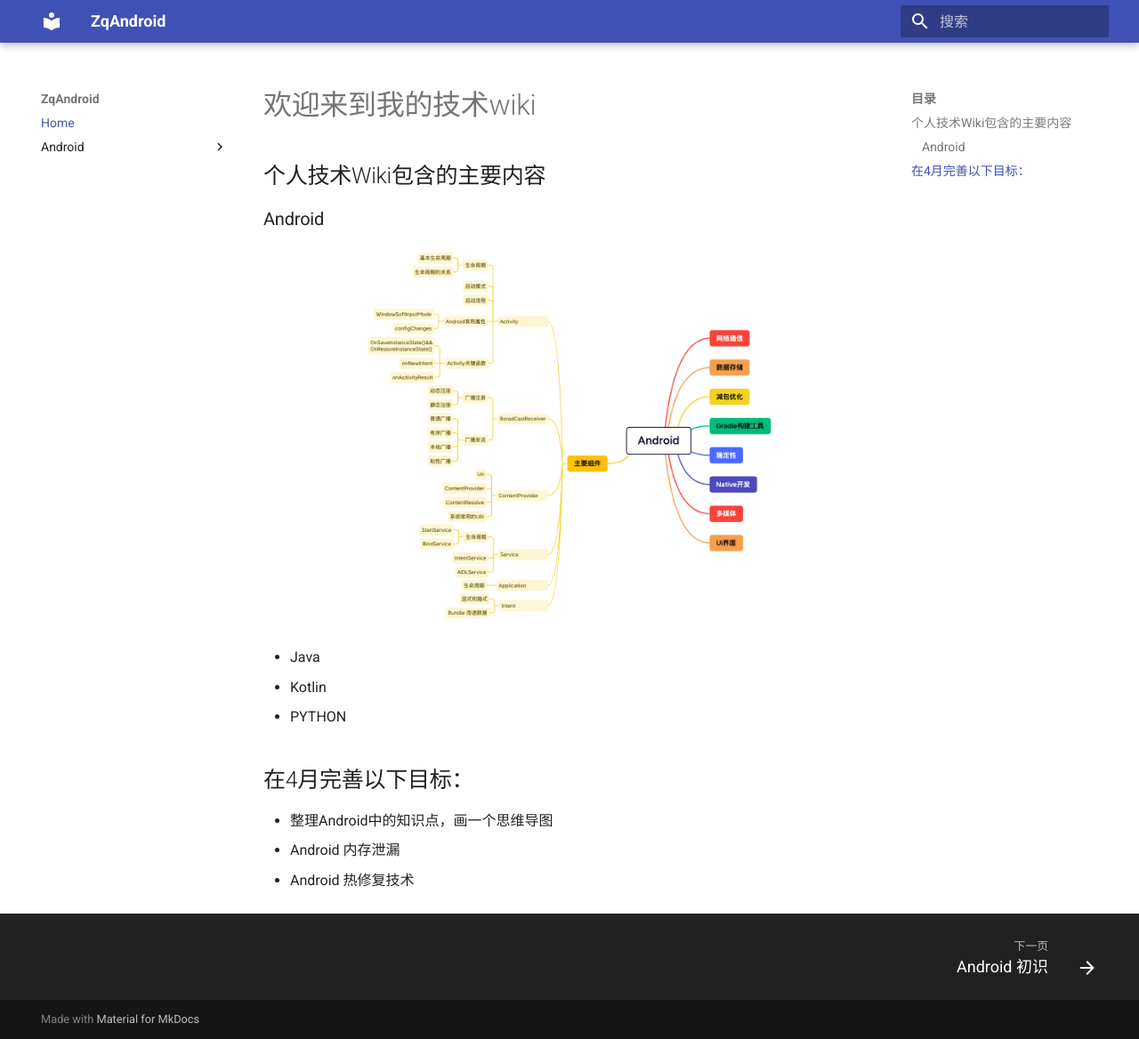
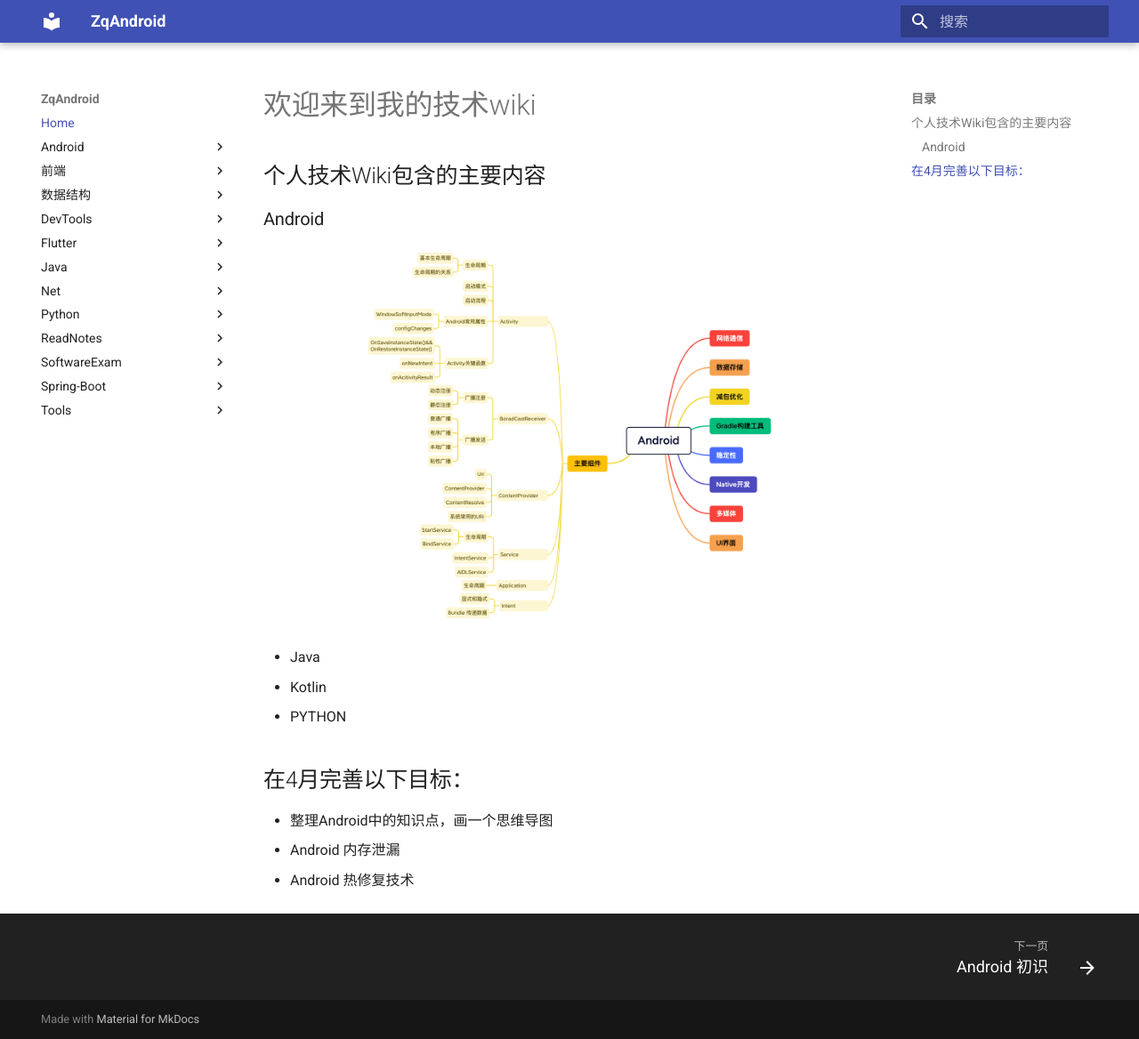
Before and after one commit to zqLrr/ZqAndroid, an MkDocs documentation site: the page built from docs/index.md, in a window 1280 px wide and 1168 px high. Shown: the whole window at 89% size. Built offline with MkDocs 1.6.1 and Material for MkDocs 9.7.7, drawn with Linux system fonts in a browser that asks for light colours; some of the changed lines change nothing that is shown.

Commit message:
添加Blog

```diff
--- a/mkdocs.yml
+++ b/mkdocs.yml
@@ -4,7 +4,6 @@
 edit_uri: -/blob/master/
 site_description: 个人技术wiki
 site_author: Zq
-
 
 theme:
   name: material
@@ -20,15 +19,91 @@
   - Android:
     - Android 初识: 'Android/1安卓学习.md'
     - Android 大纲: 'Android/2Android大纲.md'
-
+    - Activity 启动流程和启动模式源码解析: 'Android/1Acticity启动流程和启动模式源码解析.md'
+    - Activity: 'Android/1Activity.md'
+    - Broadcast Receiver: 'Android/2Boradcast Receiver.md'
+    - Service: 'Android/3Service.md'
+    - View控件和布局: 'Android/3View控件和布局.md'
+    - 多媒体: 'Android/4多媒体.md'
+    - ContentProvider: 'Android/4ContentProvider.md'
+    - Android 的消息传递机制——Handler: 'Android/5Android 的消息传递机制——Handler.md'
+    - Application: 'Android/5Application.md'
+    - Android Lint ——代码优化的扫描工具: 'Android/6Android Lint ——代码优化的扫描工具.md'
+    - Android 杂记: 'Android/7Android 杂记.md'
+    - Android混淆——proguard: 'Android/8Android混淆——proguard.md'
+    - 暗黑模式(深色主题)适配: 'Android/9暗黑模式(深色主题)适配.md'
+    - Android Crash 分析: 'Android/10Android Crash 分析.md'
+    - 设计模式: 'Android/11 设计模式.md'
+    - Otto库、IPCOtto库的使用: 'Android/12 Otto库、IPCOtto库的使用.md'
+    - Gradle 构建工具的使用: 'Android/13 Gradle 构建工具的使用.md'
+    - Service: 'Android/14 Service.md'
+    - Android 常用业务功能: 'Android/15 Android 常用业务功能.md'
+    - Jetpacket基础学习: 'Android/17 Jetpacket基础学习.md'
+    - RxJAVA 基础知识: 'Android/18 RxJAVA 基础知识.md'
+    - 音视频开发: 'Android/19 音视频开发.md'
+    - 性能优化: 'Android/20 性能优化.md'
+    - Gson使用和源码解析: 'Android/21Gson使用和源码解析.md'
+    - Kotlin 语法入门: 'Android/22 Kotlin 语法入门.md'
+    - OkDownLoad 使用教程: 'Android/23 OkDownLoad 使用教程.md'
+    - 自动化测试: 'Android/24 自动化测试.md'
+    - Apk大小优化: 'Android/25 Apk大小优化.md'
+    - AOSP源码学习: 'Android/26 AOSP源码学习.md'
+    - JNI 和.SO入门: 'Android/27 JNI 和.SO入门.md'
+    - 内存泄漏方案处理: 'Android/28 内存泄漏方案处理.md'
+    - Room数据库的使用: 'Android/29 Room数据库的使用.md'
+    - 网络整理: 'Android/30.网络整理.md'
+    - 鸿蒙开发: 'Android/31.鸿蒙开发.md'
+    - Android 资源详解: 'Android/33Android 资源详解.md'
+    - Compose的使用: 'Android/34Compose的使用.md'
+    - 反编译工具使用和总结: 'Android/反编译工具使用和总结.md'
+    - 模块间通信: 'Android/模块间通信.md'
+    - 嵌套滑动造成的滑动冲突原理分析: 'Android/嵌套滑动造成的滑动冲突原理分析.md'
+    - 自定义View: 'Android/自定义View.md'
+    - Android 问题总结: 'Android/Android 问题总结.md'
+    - Android Demo  200: 'Android/Android Demo  200.md'
+    - Android工具使用教程: 'Android/Android工具使用教程.md'
+    - AppBarLayout的使用: 'Android/AppBarLayout的使用.md'
+    - ContentProvider: 'Android/ContentProvider.md'
+    - Fragment的知识点: 'Android/Fragment的知识点.md'
+    - Plugin 插件开发: 'Android/Plugin 插件开发.md'
+    - README: 'Android/README.md'
+  - 前端:
+    - 跨端经验开发: '前端/跨端经验开发.md'
+    - css: '前端/css.md'
+    - Preact: '前端/Preact.md'
+    - Vue: '前端/Vue.md'
+  - 数据结构:
+    - 1绪论: '数据结构/1绪论.md'
+  - DevTools:
+    - docker使用: 'DevTools/docker使用.md'
+    - Easy-Make本地搭建: 'DevTools/Easy-Make本地搭建.md'
+  - Flutter:
+    - Base: 'Flutter/Base.md'
+  - Java:
+    - JAVA 线程详解: 'Java/JAVA 线程详解.md'
+    - Java基础学习: 'Java/Java基础学习.md'
+    - Java异常: 'Java/Java异常.md'
+    - Java注解（Annotation）: 'Java/Java注解（Annotation）.md'
+    - LeetCode 题解: 'Java/LeetCode 题解.md'
+  - Net:
+    - Http协议: 'Net/Http协议.md'
+  - Python:
+    - Python 教程: 'Python/Python 教程.md'
+  - ReadNotes:
+    - Coding Easy: 'ReadNotes/Coding Easy.md'
+  - SoftwareExam:
+    - 层次式架构范文: 'SoftwareExam/层次式架构范文.md'
+    - software: 'SoftwareExam/software.md'
+  - Spring-Boot:
+    - Spring-Boot 框架: 'Spring-Boot/Spring-Boot 框架.md'
+  - Tools:
+    - common tools: 'Tools/common tools.md'
 
 plugins:
-- search:
-    lang:
-      - zh
-      - en
-
-
+  - search:
+      lang:
+        - zh
+        - en
 
 markdown_extensions:
   - attr_list
```
